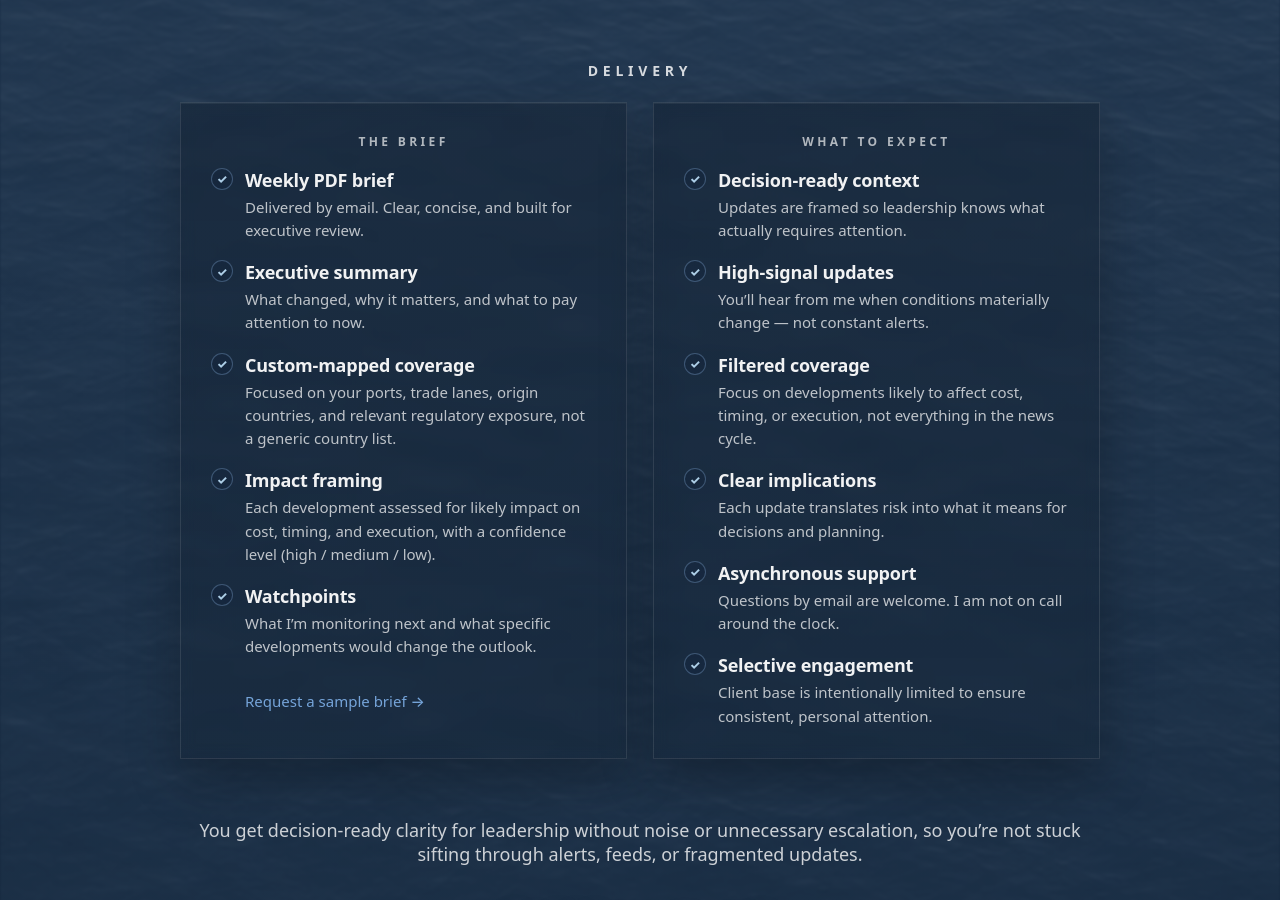
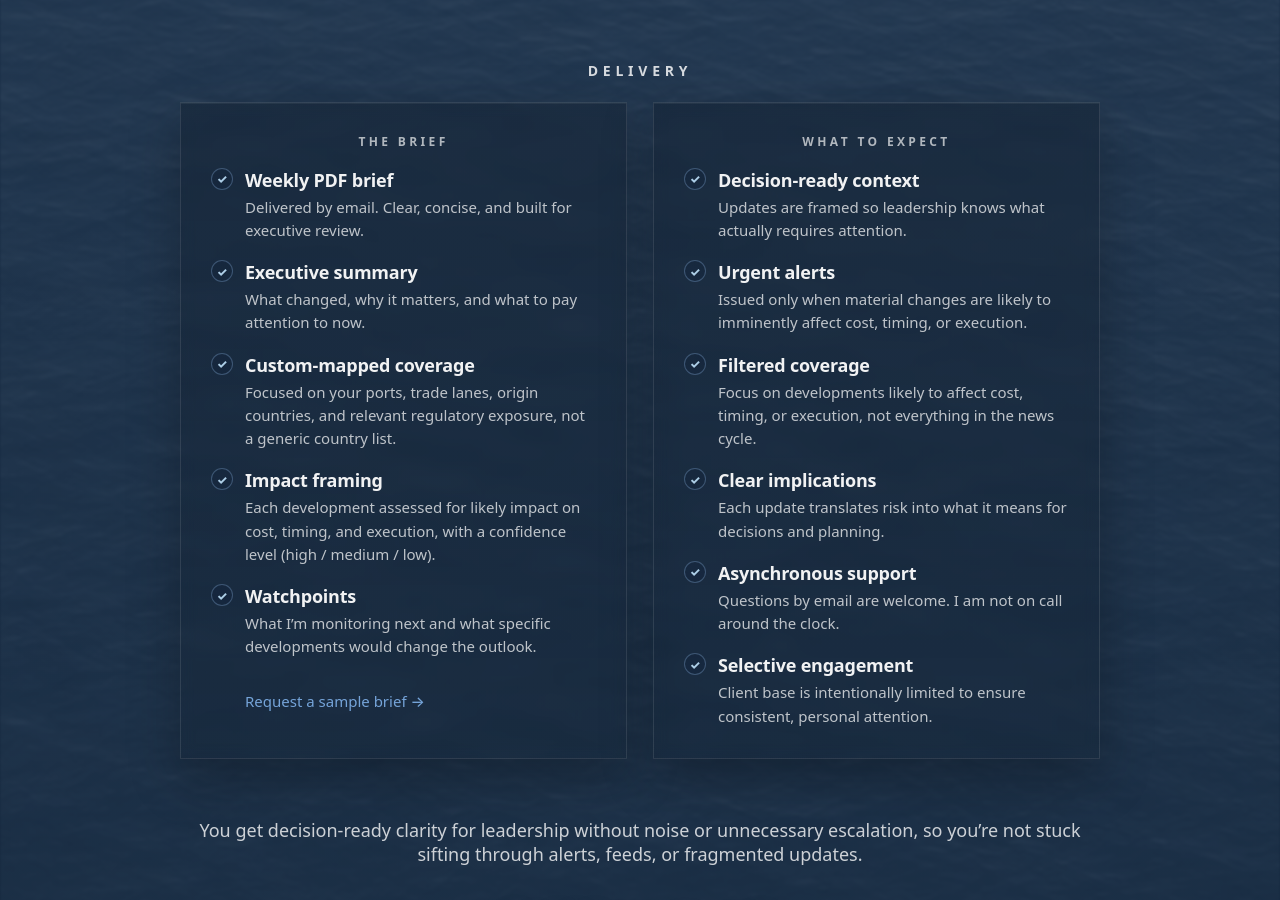
Before and after one commit to importrisk/import-risk-intelligence-site, a Jekyll site: the page built from method.html, in a window 1280 px wide and 900 px high, scrolled down 1029 px. Built offline with Jekyll 4.4.1, drawn with Linux system fonts in a browser that asks for light colours.

Commit message:
Update method.html

```diff
--- a/method.html
+++ b/method.html
@@ -213,8 +213,8 @@ css: /method.css?v=100
                   <span>Updates are framed so leadership knows what actually requires attention.</span>
                 </li>
                 <li>
-                  <strong>High-signal updates</strong>
-                  <span>You’ll hear from me when conditions materially change — not constant alerts.</span>
+                  <strong>Urgent alerts</strong>
+                  <span>Issued only when material changes are likely to imminently affect cost, timing, or execution.</span>
                 </li>
                 <li>
                   <strong>Filtered coverage</strong>
```
